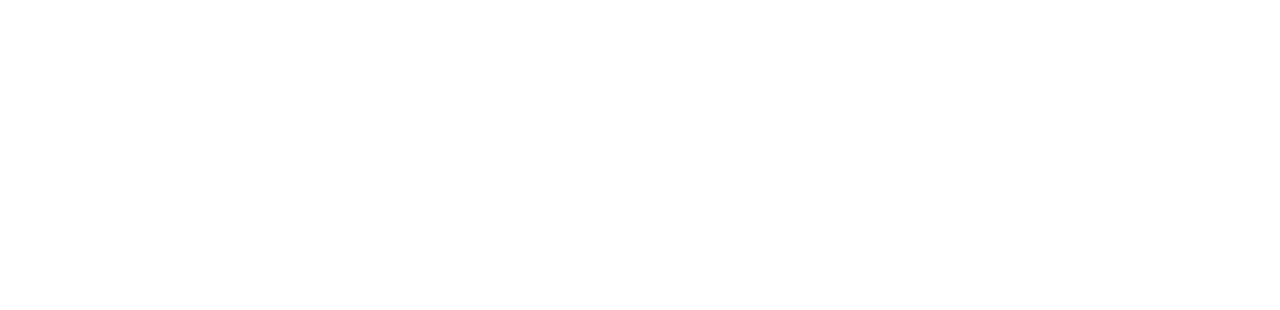
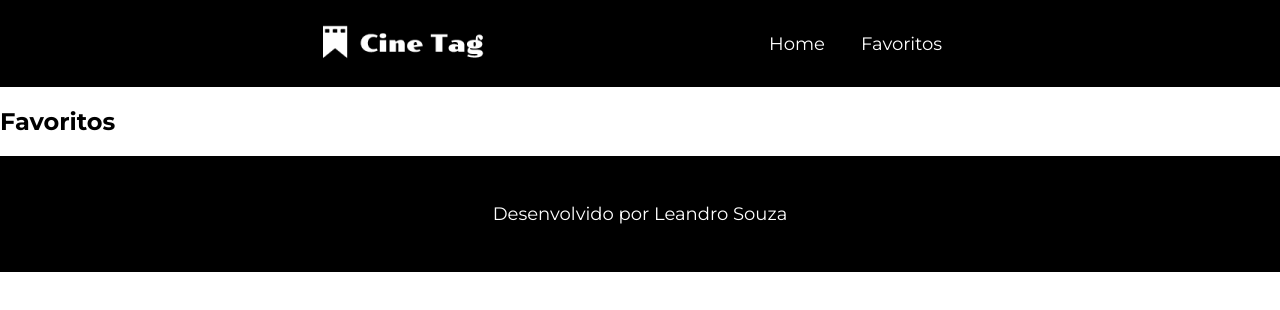
Before and after one commit to ledsouza/cinetag, a React (Vite) app: page /favoritos in a window 1280 px wide. Before the commit this address had no page. Shown: the top 310 px of the page. Built offline with nearby package versions, Linux system fonts and the light colour scheme.

Commit message:
criando um container para o conteúdo das paginas

```diff
--- /dev/null
+++ b/src/components/Container/Container.module.css
@@ -0,0 +1,4 @@
+.container section {
+    margin: 2em 20em;
+    text-align: center;
+}
--- /dev/null
+++ b/src/components/Container/index.jsx
@@ -0,0 +1,7 @@
+import styles from "./Container.module.css";
+
+function Container({ children }) {
+    return <section className={styles.container}>{children}</section>;
+}
+
+export default Container;
--- /dev/null
+++ b/src/pages/Favorites/index.jsx
@@ -0,0 +1,7 @@
+import styles from "./Favorites.module.css";
+
+function Favorites() {
+    return <h2>Favoritos</h2>;
+}
+
+export default Favorites;
--- a/src/pages/Home/Home.module.css
+++ b/src/pages/Home/Home.module.css
@@ -1,4 +1,5 @@
 .container {
     display: flex;
     justify-content: space-around;
+    gap: 24px;
 }
--- a/src/pages/Home/index.jsx
+++ b/src/pages/Home/index.jsx
@@ -1,7 +1,5 @@
 import Banner from "@/components/Banner";
 import Card from "@/components/Card";
-import Footer from "@/components/Footer";
-import Header from "@/components/Header";
 import Title from "@/components/Title";
 
 import styles from "./Home.module.css";
@@ -11,7 +9,6 @@
 function Home() {
     return (
         <>
-            <Header />
             <Banner imagem={"home"} />
             <Title>
                 <h1>Um lugar para guardar seus vídeos e filmes!</h1>
@@ -28,7 +25,6 @@
                     );
                 })}
             </section>
-            <Footer />
         </>
     );
 }
--- a/src/routes.jsx
+++ b/src/routes.jsx
@@ -1,12 +1,21 @@
 import { BrowserRouter, Route, Routes } from "react-router-dom";
 import Home from "./pages/Home";
+import Header from "./components/Header";
+import Footer from "./components/Footer";
+import Favorites from "./pages/Favorites";
+import Container from "./components/Container";
 
 function AppRoutes() {
     return (
         <BrowserRouter>
-            <Routes>
-                <Route path="/" element={<Home />} />
-            </Routes>
+            <Header />
+            <Container>
+                <Routes>
+                    <Route path="/" element={<Home />} />
+                    <Route path="/favoritos" element={<Favorites />} />
+                </Routes>
+            </Container>
+            <Footer />
         </BrowserRouter>
     );
 }
```
Also changed, not shown: src/pages/Favorites/Favorites.module.css (added).
